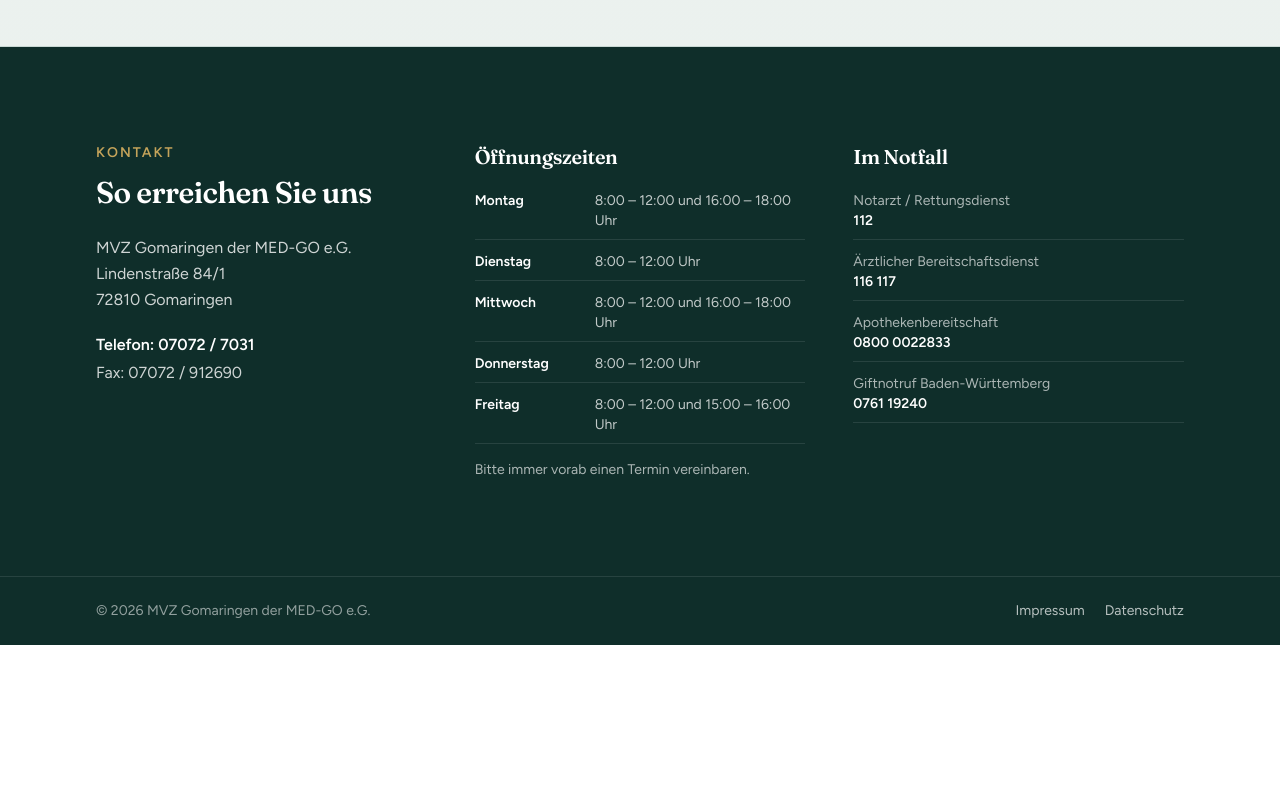
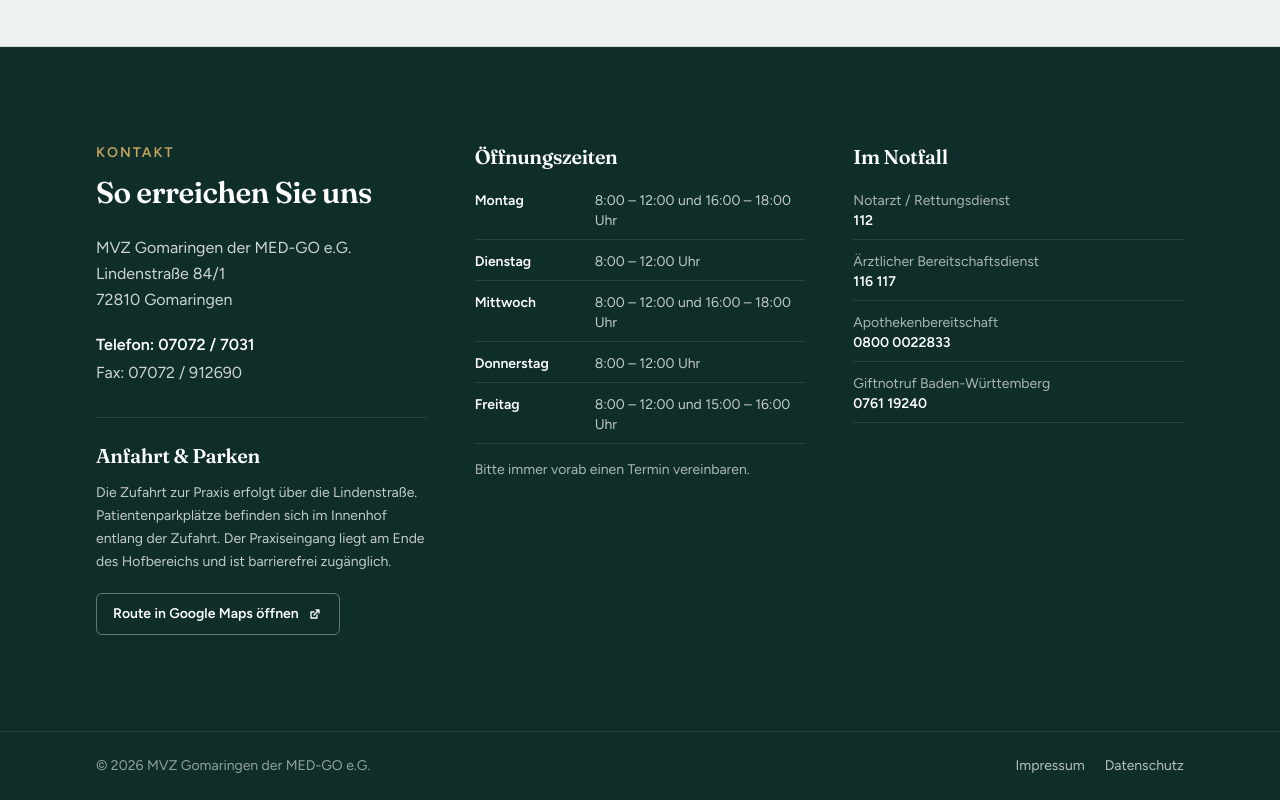
Before and after one commit to djschilling/praxis-drschilling-website, an Astro site: page / in a window 1280 px wide. Shown: the part 5139-5939 px from the top of the page. Before the commit the page ends 5784 px from the top, so only its background shows below. Built offline with nearby package versions, Linux system fonts and the light colour scheme; Astro itself is replaced by a stand-in of ours.

Commit message:
Anfahrt und Parkhinweise ergänzen

```diff
--- a/src/pages/index.astro
+++ b/src/pages/index.astro
@@ -475,6 +475,26 @@
             <a href="tel:+4970727031" class="block font-semibold text-white link-underline">Telefon: 07072 / 7031</a>
             <span class="block">Fax: 07072 / 912690</span>
           </p>
+
+          <div class="mt-8 border-t border-white/10 pt-6">
+            <h3 class="text-xl font-semibold">Anfahrt & Parken</h3>
+            <p class="mt-3 text-sm leading-relaxed text-white/75">
+              Die Zufahrt zur Praxis erfolgt über die Lindenstraße. Patientenparkplätze befinden sich im
+              Innenhof entlang der Zufahrt. Der Praxiseingang liegt am Ende des Hofbereichs und ist
+              barrierefrei zugänglich.
+            </p>
+            <a
+              href="https://www.google.de/maps/place/Dr.med.+Bernd+Schilling/@48.4559471,9.100379,68m/data=!3m1!1e3!4m14!1m7!3m6!1s0x4799f0bee7475661:0xfeaafcb3fac02fcc!2sDr.med.+Bernd+Schilling!8m2!3d48.4559661!4d9.1008052!16s%2Fg%2F1vfp74xh!3m5!1s0x4799f0bee7475661:0xfeaafcb3fac02fcc!8m2!3d48.4559661!4d9.1008052!16s%2Fg%2F1vfp74xh?entry=ttu&amp;g_ep=EgoyMDI2MDkwOS4wIKXMDSoASAFQAw%3D%3D"
+              class="mt-5 inline-flex items-center gap-2 rounded-md border border-white/35 px-4 py-2.5 text-sm font-semibold text-white transition hover:border-white hover:bg-white/10"
+              target="_blank"
+              rel="noopener noreferrer"
+            >
+              Route in Google Maps öffnen
+              <svg class="h-4 w-4" viewBox="0 0 24 24" fill="none" stroke="currentColor" stroke-width="2" aria-hidden="true">
+                <path stroke-linecap="round" stroke-linejoin="round" d="M13.5 6H18m0 0v4.5M18 6l-7.5 7.5M15 13.5V18H6V9h4.5" />
+              </svg>
+            </a>
+          </div>
         </div>
 
         <div id="oeffnungszeiten" class="scroll-mt-24">
```
